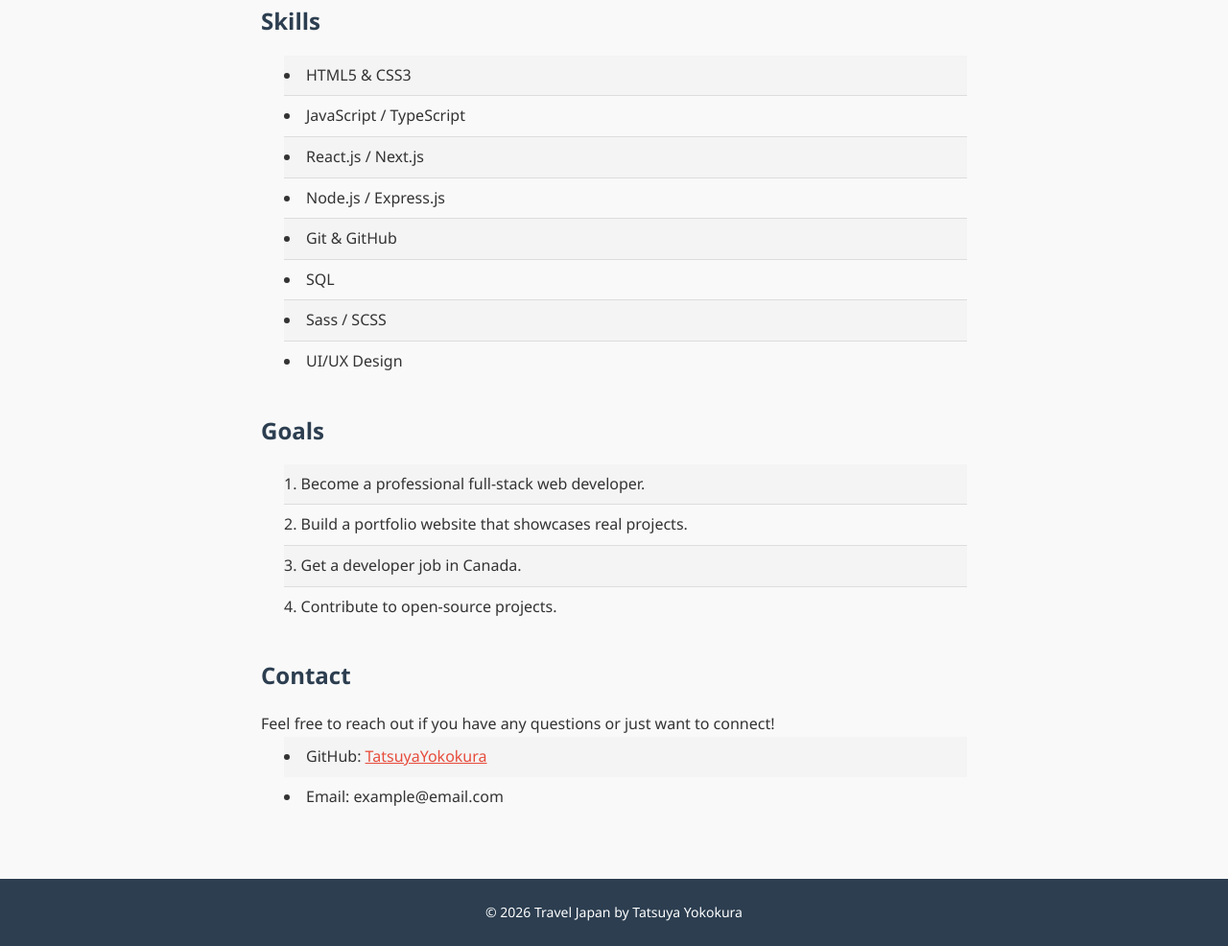
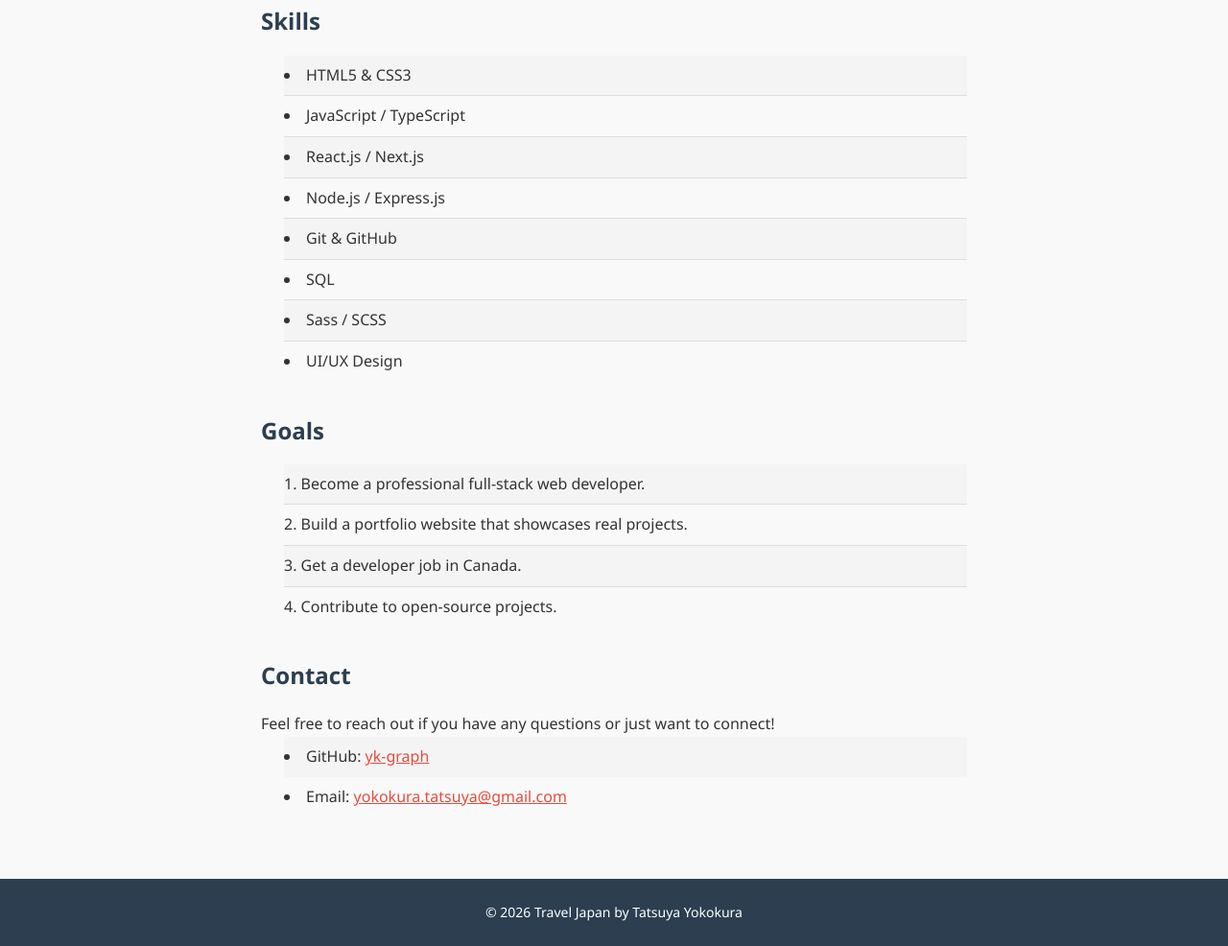
Before and after one commit to yk-graph/w1d1-html, a website: page about.html in a window 1280 px wide. Shown: the part 645-1631 px from the top of the page at 96% size. Drawn offline with Linux system fonts and the light colour scheme.

Commit message:
chore: change text

```diff
--- a/about.html
+++ b/about.html
@@ -75,8 +75,8 @@
         Feel free to reach out if you have any questions or just want to connect!
       </p>
       <ul>
-        <li>GitHub: <a href="https://github.com/TatsuyaYokokura" class="external-link">TatsuyaYokokura</a></li>
-        <li>Email: example@email.com</li>
+        <li>GitHub: <a href="https://github.com/yk-graph" class="external-link">yk-graph</a></li>
+        <li>Email: <a href="mailto:yokokura.tatsuya@gmail.com" class="external-link">yokokura.tatsuya@gmail.com</a></li>
       </ul>
     </section>
   </main>
--- a/src/scss/style.scss
+++ b/src/scss/style.scss
@@ -9,7 +9,7 @@
   position: relative;
 
   &.transparent {
-    background-color: rgba(255, 255, 255, 0.5);
+    background-color: rgba(255, 255, 255, 0.2);
     position: fixed;
     top: 0;
     left: 0;
```
Also changed, not shown: dist/css/style.css.
